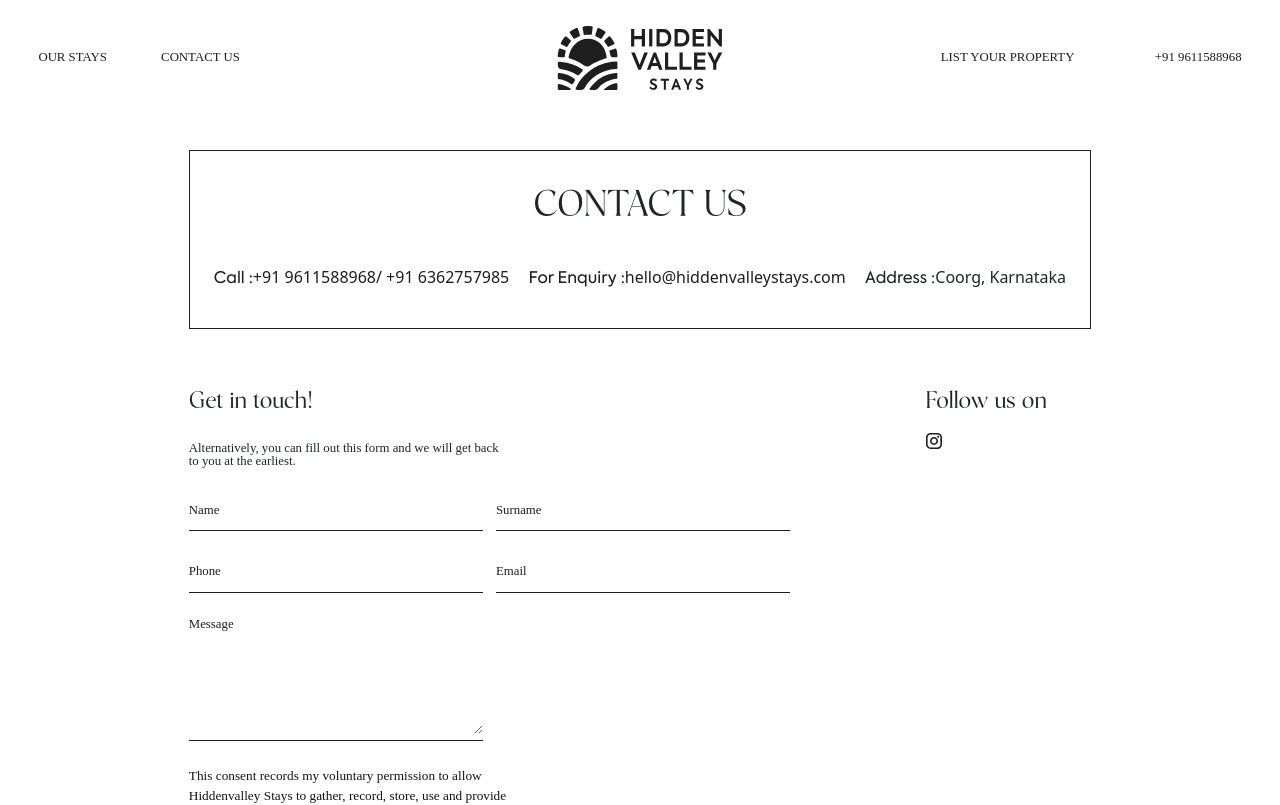
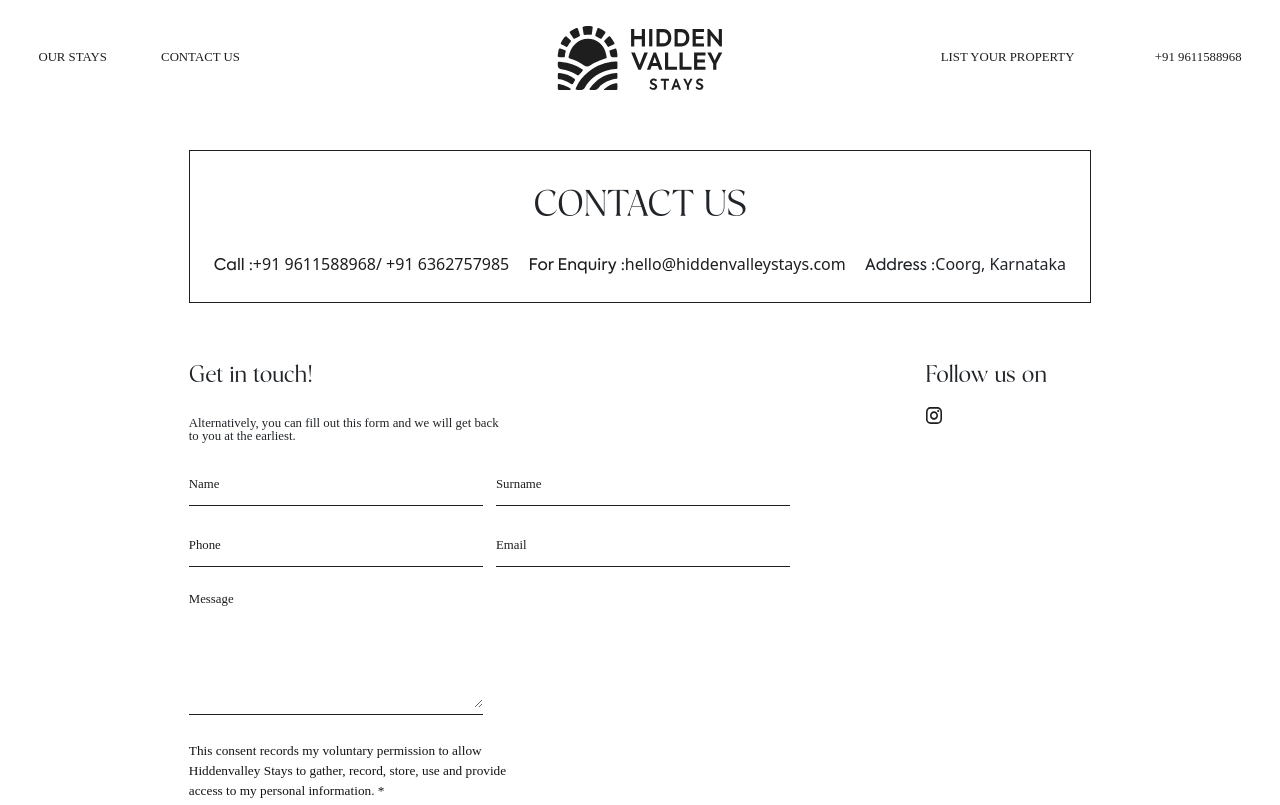
Before and after one commit to Nagaraj02451/HiddenValleyOotyStay, a React (Create React App) app in the folder frontend/: page /contact in a window 1280 px wide. Shown: the top 805 px of the page. Built offline with nearby package versions, Linux system fonts and the light colour scheme; a web font is replaced by a local one.

Commit message:
Update Contact.css

```diff
--- a/frontend/src/Styles/Contact.css
+++ b/frontend/src/Styles/Contact.css
@@ -183,7 +183,7 @@
 }
 .jhcgvkuy{
     display: flex;
-    padding: 1vw 0;
+    /* padding: 1vw 0; */
     /* border: 1px solid red; */
     justify-content: center;
 }
```
